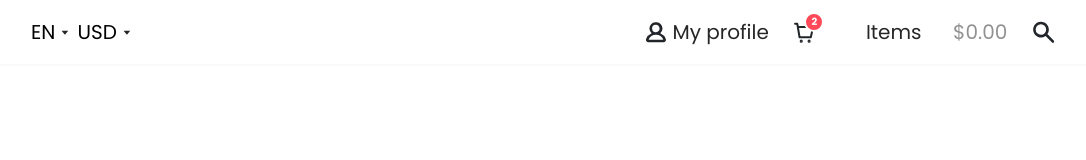
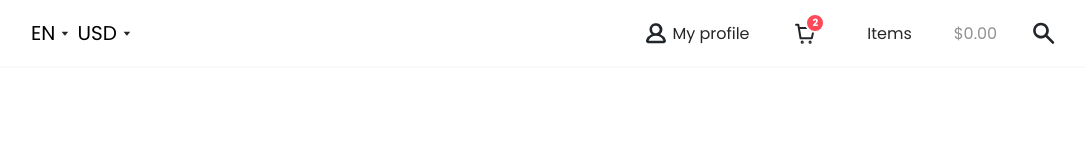
Before and after one commit to Ketcap/e-commerce-nextjs, a Next.js app: page / in a window 1280 px wide. Shown: the top 160 px of the page, without its empty margins (97-1183 px from the left). Built offline with nearby package versions, Linux system fonts and the light colour scheme.

Commit message:
container is created

```diff
--- a/components/Container/style.ts
+++ b/components/Container/style.ts
@@ -2,4 +2,5 @@ import styled from "styled-components";
 
 export const Container = styled.div`
   width: 80%;
+  margin: 0 auto;
 `;
--- a/components/Header/Header.tsx
+++ b/components/Header/Header.tsx
@@ -5,7 +5,6 @@ import * as S from "./style";
 
 const Header = () => {
   return (
-    <S.HeaderWrapper>
     <S.HeaderContainer>
       <S.CurrencyLanguage>
         <SelectArrow>EN</SelectArrow>
@@ -13,7 +12,6 @@ const Header = () => {
       </S.CurrencyLanguage>
       <HeaderItems />
     </S.HeaderContainer>
-    </S.HeaderWrapper>
   );
 };
 
--- a/components/Header/style.ts
+++ b/components/Header/style.ts
@@ -1,18 +1,10 @@
 import styled from "styled-components";
 
-export const HeaderWrapper = styled.header`
-  display: flex;
-  justify-content: center;
-  align-items: center;
-  width: 100%;
-  height: 66px;
-  border-bottom: 2px solid #fafafb;
-`;
 export const HeaderContainer = styled.div`
   display: flex;
   flex-direction: row;
   justify-content: space-between;
-  width: 80%;
+  height: 66px;
 `;
 export const CurrencyLanguage = styled.div`
   display: flex;
--- a/components/HeaderItems/HeaderItems.tsx
+++ b/components/HeaderItems/HeaderItems.tsx
@@ -21,9 +21,11 @@ const HeaderItems = () => {
       <S.Item>
         <S.Text>Items</S.Text>
       </S.Item>
+
       <S.Item>
         <S.Cost>$0.00</S.Cost>
       </S.Item>
+
       <S.Item>
         <Search />
       </S.Item>
--- a/components/HeaderItems/style.ts
+++ b/components/HeaderItems/style.ts
@@ -9,11 +9,12 @@ export const ItemsWrapper = styled.div`
 `;
 export const Item = styled.div`
   display: flex;
+  justify-content: center;
   align-items: center;
 `;
 export const Text = styled.p`
   color: #262626;
-  font-size: 20px;
+  font-size: 1em;
   font-style: normal;
   font-weight: 400;
   text-align: left;
@@ -26,7 +27,7 @@ export const Cost = styled(Text)`
 export const Count = styled.div`
   position: absolute;
   top: 0px;
-  right: 10px;
+  right: 0px;
   display: flex;
   justify-content: center;
   align-items: center;
--- a/components/Layout/Layout.tsx
+++ b/components/Layout/Layout.tsx
@@ -11,8 +11,11 @@ export default function Layout({
 }: LayoutProp) {
   return (
     <>
-      <Header />
-      <Container>{children}</Container>
+      <Container>
+        <Header />
+      </Container>
+      <S.Divider />
+      <main>{children}</main>
       {/*Footer */}
     </>
   );
--- a/components/Layout/style.ts
+++ b/components/Layout/style.ts
@@ -1,3 +1,6 @@
 import styled from "styled-components";
 
-export const Wrapper = styled.div``;
+export const Divider = styled.div`
+  width: 100%;
+  border-bottom: 2px solid #fafafb;
+`;
```
Lines whose indentation alone changed are shown as unchanged.
